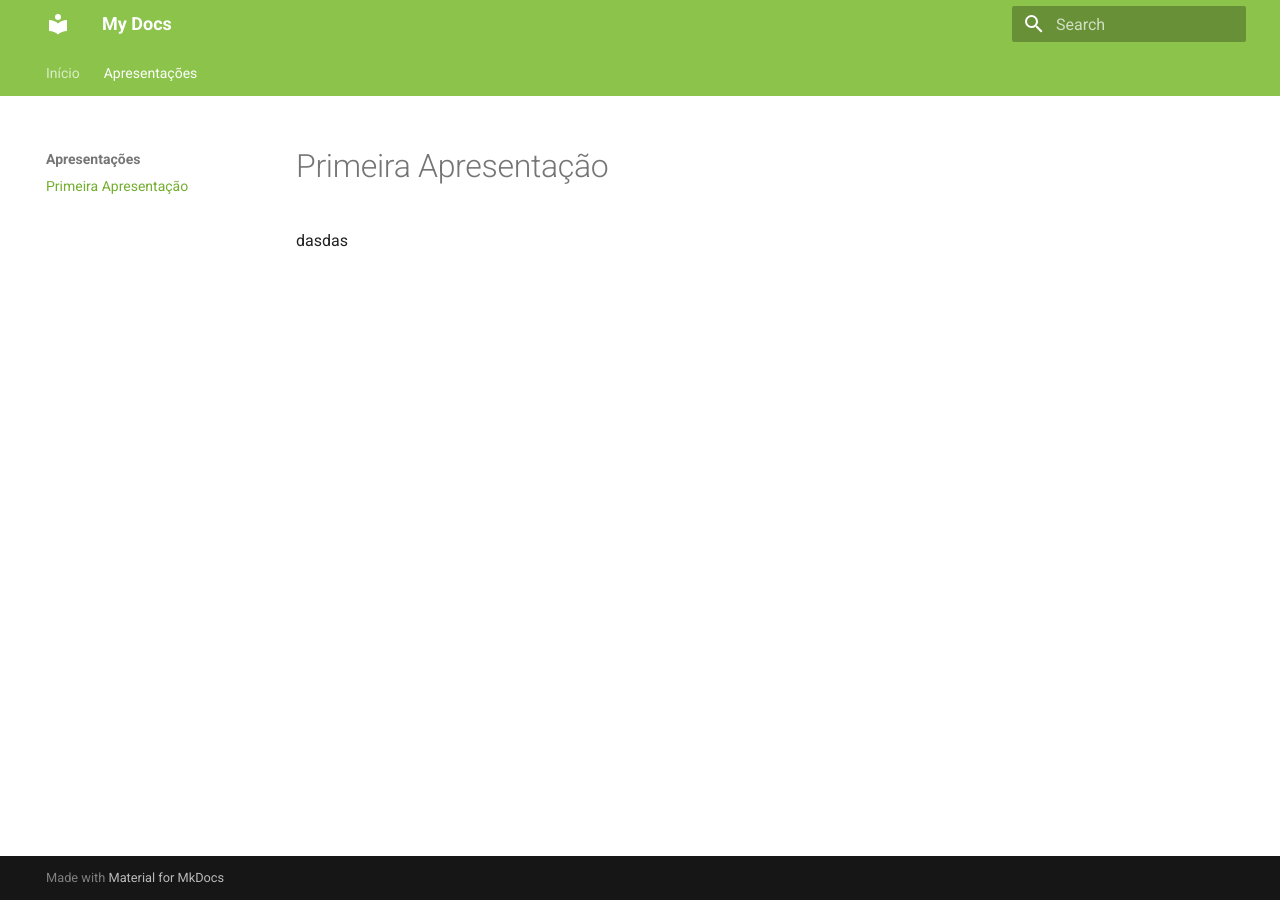
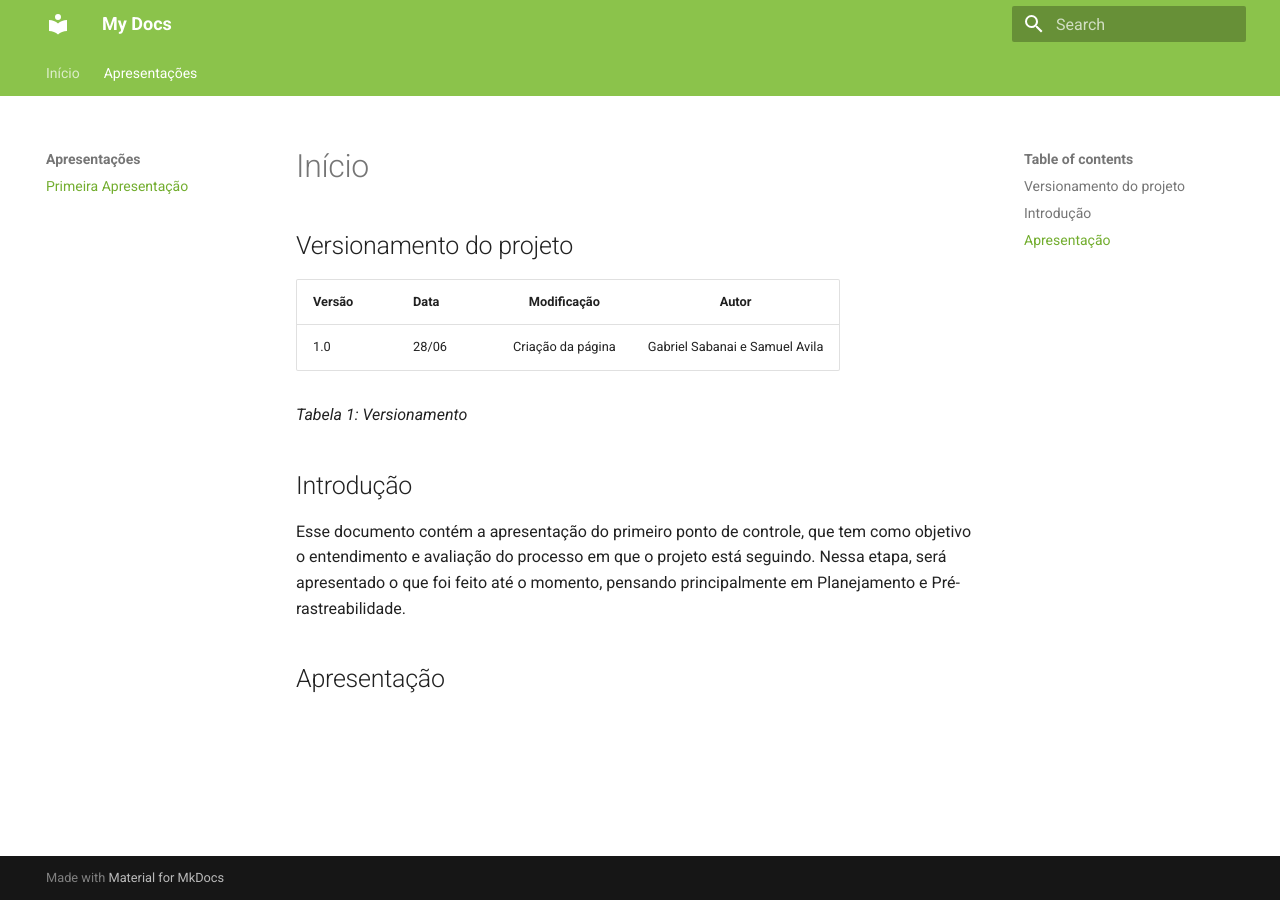
Before and after one commit to gabrielm2q/2022.1-Jitsi-Meet, an MkDocs documentation site: the page built from docs/apresentacoes/apresentacao1.md, in a window 1280 px wide. Built offline with MkDocs 1.6.1 and Material for MkDocs 9.7.7, drawn with Linux system fonts in a browser that asks for light colours.

Commit message:
create presentatios page

```diff
--- a/docs/apresentacoes/apresentacao1.md
+++ b/docs/apresentacoes/apresentacao1.md
@@ -1 +1,15 @@
-dasdas
+# Início
+
+## Versionamento do projeto
+
+| Versão | Data  |    Modificação    |             Autor              |
+| ------ | ----- | :---------------: | :----------------------------: |
+| 1.0    | 28/06 | Criação da página | Gabriel Sabanai e Samuel Avila |
+
+_Tabela 1: Versionamento_
+
+## Introdução
+
+Esse documento contém a apresentação do primeiro ponto de controle, que tem como objetivo o entendimento e avaliação do processo em que o projeto está seguindo. Nessa etapa, será apresentado o que foi feito até o momento, pensando principalmente em Planejamento e Pré-rastreabilidade.
+
+## Apresentação
```
Also changed, not shown: docs/index.md (+14 -14 lines), mkdocs.yml (+9 -9 lines).
